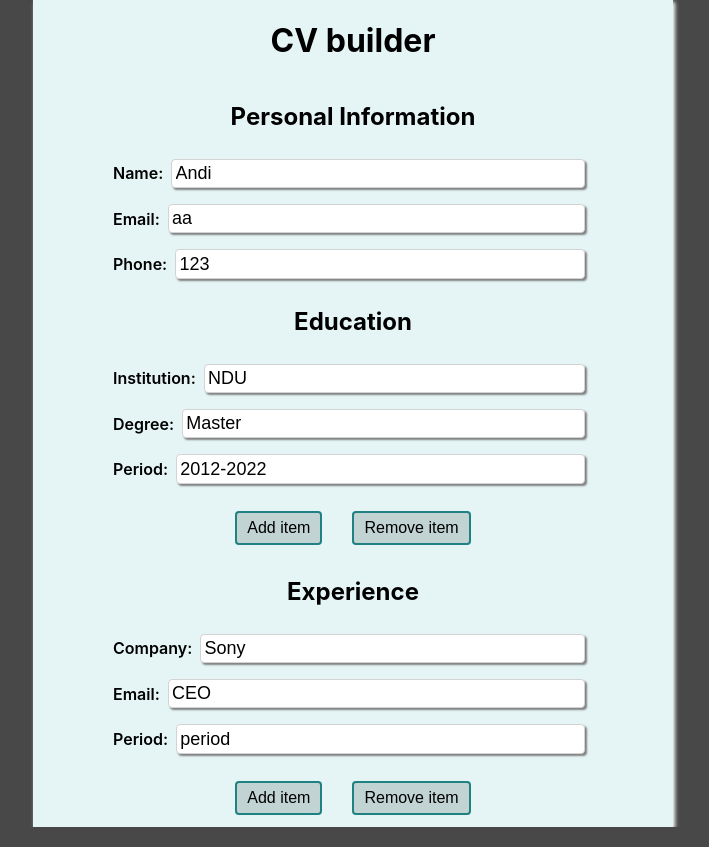
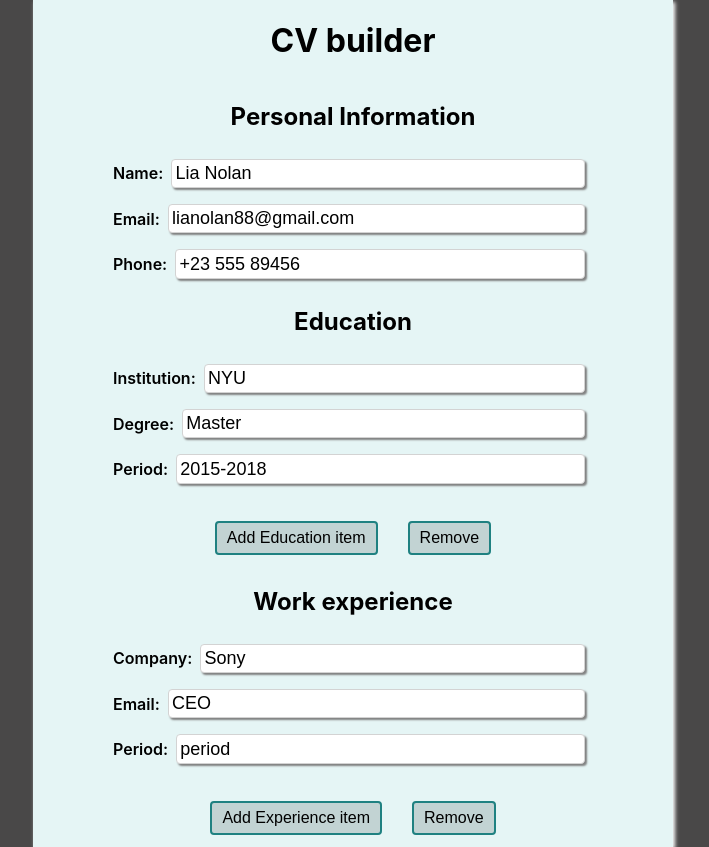
Before and after one commit to GitHubBlues/TOP_CV_maker, a React (Create React App) app: page / in a window 1280 px wide. Shown: the whole page, without its empty margins (287-996 px from the left). Built offline with nearby package versions, Linux system fonts and the light colour scheme.

Commit message:
Use react functions instead of classes

```diff
--- a/src/App.js
+++ b/src/App.js
@@ -1,86 +1,150 @@
 import './styles/App.css';
-import React, {Component} from "react";
+import React, {useState, useEffect} from "react";
 import Education from "./components/Education.js"
 import Experience from "./components/Experience.js"
 import Personal from "./components/Personal.js"
 
+const App = ()=> {
+  const [nbEducation, setNbEducation] = useState(1);
+  const [nbExperience, setNbExperience] = useState(1);
+  const [groupEducation, setgroupEducation] = useState( [1] );
+  const [groupExperience, setgroupExperience] = useState( [1] );
 
-class App extends Component {
-  constructor(props) {
-    super(props);
-    this.state = {
-      "nbEducation": 1,
-      "nbExperience": 1
+  function repeatItemsEd() {
+    let tmp = [];
+    if (nbEducation<1) setNbEducation(0);
+
+    for (let i=1; i<= nbEducation; i++) {
+        if (i ===1 ){
+          tmp.push(<h2>Education</h2>) ;
+        }
+        tmp.push(<Education key={i} number={i} />);
     };
-    this.addItem = this.addItem.bind(this);
-    this.deleteItem = this.deleteItem.bind(this);
+    tmp.push(
+      <div className="btn-container">
+        <button className="btn-add" name="nbEducation" onClick={() => setNbEducation( nbEducation + 1)}>Add Education item</button>
+        <button className="btn-del" name="nbEducation" onClick={() => setNbEducation( nbEducation - 1)}>Remove</button>
+    </div>
+    );
+    setgroupEducation( tmp );
   };
 
-
-  addItem(event){
-    if (event.target.name === "nbEducation") {
-        this.setState( { [event.target.name]: this.state.nbEducation+1} );
-    } else {
-        this.setState( { [event.target.name]: this.state.nbExperience+1} );
-    }
+  function repeatItemsEx() {
+    let tmp = [];
+    if (nbExperience<1) setNbExperience(0);
+    for (let i=1; i<= nbExperience; i++) {
+       if (i===1) {
+        tmp.push(<h2>Work experience</h2>) ;
+       }
+       tmp.push(<Experience key={i} number={i} />);
+    };
+    tmp.push(
+      <div className="btn-container">
+        <button className="btn-add" name="nbExperience" onClick={() => setNbExperience( nbExperience + 1)}>Add Experience item</button>
+        <button className="btn-del" name="nbExperience" onClick={() => setNbExperience( nbExperience - 1)}>Remove</button>
+    </div>
+    );
+    setgroupExperience( tmp );
   };
 
-
-  deleteItem(event){
-    if (event.target.name === "nbEducation") {
-        console.log( this.state );
-        if (this.state.nbEducation > 0 ) {
-          this.setState( { [event.target.name]: this.state.nbEducation-1} );
-        }
-    } else {
-        if ( this.state.nbExperience > 0 ) {
-          this.setState( { [event.target.name]: this.state.nbExperience-1} );
-      }
-    }
-  };
-
-
-  render(){
-    const setEducation = [];
-    const setExperience = [];
-
-    for (let i = 1; i <= this.state.nbEducation; i += 1) {
-      if (i==1) {
-        setEducation.push(<h2>Education</h2>);
-        setEducation.push(<Education key={i} number={i} />);
-      } else {
-        setEducation.push(<Education key={i} number={i} />);
-      }
-    };
-
-    for (let i = 1; i <= this.state.nbExperience; i += 1) {
-      if (i==1) {
-        setExperience.push(<h2>Experience</h2>);
-        setExperience.push(<Experience key={i} number={i} />);
-      } else {
-        setExperience.push(<Experience key={i} number={i} />);
-      }
-    };
-
+  useEffect(() => {
+    repeatItemsEd();
+    repeatItemsEx();
+  },[nbEducation, nbExperience]);
 
     return (
       <div className="App">
           <h1>CV builder</h1>
           <Personal />
-          {setEducation}
-          <div class="btn-container">
-            <button class="btn-add" name="nbEducation" onClick={this.addItem} >Add item</button>
-            <button class="btn-del" name="nbEducation" onClick={this.deleteItem} >Remove item</button>
-          </div>
-          {setExperience}
-          <div class="btn-container">
-            <button class="btn-add" name="nbExperience" onClick={this.addItem}>Add item</button>
-            <button class="btn-del" name="nbExperience" onClick={this.deleteItem} >Remove item</button>
-          </div>
+          {groupEducation}
+          {/* <div className="btn-container">
+            <button className="btn-add" name="nbEducation" onClick={() => setNbEducation( nbEducation + 1)}>Add item</button>
+            <button className="btn-del" name="nbEducation" onClick={() => setNbEducation( nbEducation - 1)}>Remove item</button>
+          </div> */}
+          {groupExperience}
+          {/* <div className="btn-container">
+            <button className="btn-add" name="nbExperience" onClick={() => setNbExperience( nbExperience + 1)}>Add item</button>
+            <button className="btn-del" name="nbExperience" onClick={() => setNbExperience( nbExperience - 1)} >Remove item</button>
+          </div> */}
       </div>
     );
-  };
-
 };
 
 export default App;
+
+
+// class App extends Component {
+//   constructor(props) {
+//     super(props);
+//     this.state = {
+//       "nbEducation": 1,
+//       "nbExperience": 1
+//     };
+//     this.addItem = this.addItem.bind(this);
+//     this.deleteItem = this.deleteItem.bind(this);
+//   };
+
+
+//   addItem(event){
+//     if (event.target.name === "nbEducation") {
+//         this.setState( { [event.target.name]: this.state.nbEducation+1} );
+//     } else {
+//         this.setState( { [event.target.name]: this.state.nbExperience+1} );
+//     }
+//   };
+
+
+//   deleteItem(event){
+//     if (event.target.name === "nbEducation") {
+//         console.log( this.state );
+//         if (this.state.nbEducation > 0 ) {
+//           this.setState( { [event.target.name]: this.state.nbEducation-1} );
+//         }
+//     } else {
+//         if ( this.state.nbExperience > 0 ) {
+//           this.setState( { [event.target.name]: this.state.nbExperience-1} );
+//       }
+//     }
+//   };
+
+
+//   render(){
+//     const setEducation = [];
+//     const setExperience = [];
+
+//     for (let i = 1; i <= this.state.nbEducation; i += 1) {
+//       if (i==1) {
+//         setEducation.push(<h2>Education</h2>);
+//       }
+//       setEducation.push(<Education key={i} number={i} />);
+//     };
+
+//     for (let i = 1; i <= this.state.nbExperience; i += 1) {
+//       if (i==1) {
+//         setExperience.push(<h2>Experience</h2>);
+//       }
+//       setExperience.push(<Experience key={i} number={i} />);
+//     };
+
+
+//     return (
+//       <div className="App">
+//           <h1>CV builder</h1>
+//           <Personal />
+//           {setEducation}
+//           <div class="btn-container">
+//             <button className="btn-add" name="nbEducation" onClick={this.addItem} >Add item</button>
+//             <button className="btn-del" name="nbEducation" onClick={this.deleteItem} >Remove item</button>
+//           </div>
+//           {setExperience}
+//           <div class="btn-container">
+//             <button className="btn-add" name="nbExperience" onClick={this.addItem}>Add item</button>
+//             <button className="btn-del" name="nbExperience" onClick={this.deleteItem} >Remove item</button>
+//           </div>
+//       </div>
+//     );
+//   };
+
+// };
+
+// export default App;
--- a/src/components/Education.js
+++ b/src/components/Education.js
@@ -1,37 +1,34 @@
-import React, {Component} from "react";
+import React, { useState, useEffect} from "react";
 import '../styles/Education.css';
 
-class Education extends Component {
-    constructor(props){
-        super(props);
-        this.state = {
-            "institutionEd": "NDU",
-            "degreeEd": "Master",
-            "periodEd": "2012-2022"
-        };
-        this.handleChange = this.handleChange.bind(this);
+const Education = () => {
+  const [institutionEd, setInstitution] = useState("NYU");
+  const [degreeEd, setDegree] = useState("Master");
+  const [periodEd, setPeriod] = useState("2015-2018");
+
+  function handleChange(event) {
+    if (event.target.name === "institutionEd") {
+        setInstitution(event.target.value);
+    } else if (event.target.name === "degreeEd") {
+        setDegree(event.target.value);
+    } else if (event.target.name === "periodEd") {
+        setPeriod(event.target.value);
+    }
   };
 
-    handleChange(event) {
-        this.setState({ [event.target.name]: event.target.value });
-    };
-
-    render(){
   return(
     <div className="component-education">
         <label> Institution:
-                    <input onChange={this.handleChange} className="edu-institution" type="text" value={this.state.institutionEd} name="institutionEd" />
+            <input onChange={handleChange} className="edu-institution" type="text" value={institutionEd} name="institutionEd" />
         </label>
         <label> Degree:
-                    <input onChange={this.handleChange} className="edu-degree" type="text" value={this.state.degreeEd} name="degreeEd" />
+            <input onChange={handleChange} className="edu-degree" type="text" value={degreeEd} name="degreeEd" />
         </label>
         <label> Period:
-                    <input onChange={this.handleChange} className="edu-period" type="text" value={this.state.periodEd} name="periodEd" />
+            <input onChange={handleChange} className="edu-period" type="text" value={periodEd} name="periodEd" />
         </label>
     </div>
   );
 };
 
-};
-
 export default Education;
--- a/src/components/Personal.js
+++ b/src/components/Personal.js
@@ -1,38 +1,35 @@
-import React, {Component} from "react";
+import React, { useState, useEffect} from "react";
 import '../styles/Personal.css';
 
-class Personal extends Component {
-    constructor(props){
-        super(props);
-        this.state = {
-            "nameP": "Andi",
-            "emailP": "aa",
-            "phoneP": "123"
-        };
-        this.handleChange = this.handleChange.bind(this);
+const Personal = () => {
+  const [nameP, setName] = useState("Lia Nolan");
+  const [emailP, setEmail] = useState("lianolan88@gmail.com");
+  const [phoneP, setPhone] = useState("+23 555 89456");
 
+  function handleChange(event){
+    if (event.target.name === "nameP") {
+       setName(event.target.value);
+    } else if (event.target.name === "emailP") {
+        setEmail(event.target.value);
+    } else if (event.target.name === "phoneP") {
+        setPhone(event.target.value);
+    }
   };
 
-    handleChange(event) {
-        this.setState({ [event.target.name]: event.target.value });
-    };
-
-    render(){
   return (
     <div className="component-personal">
         <h2>Personal Information</h2>
         <label> Name:
-                <input onChange={this.handleChange} className="personal-name" type="text" value={this.state.nameP} name="nameP" />
+            <input onChange={handleChange} className="personal-name" type="text" value={nameP} name="nameP" />
         </label>
         <label> Email:
-                <input onChange={this.handleChange} className="personal-email" type="text" value={this.state.emailP} name="emailP" />
+            <input onChange={handleChange} className="personal-email" type="text" value={emailP} name="emailP" />
         </label>
         <label> Phone:
-                <input onChange={this.handleChange} className="personal-phone" type="text" value={this.state.phoneP} name="phoneP" />
+            <input onChange={handleChange} className="personal-phone" type="text" value={phoneP} name="phoneP" />
         </label>
     </div>
   );
-    }
 };
 
 export default Personal;
--- a/src/styles/App.css
+++ b/src/styles/App.css
@@ -14,7 +14,7 @@ body {
 }
 
 .btn-container {
-  margin-top: -15px;
+  margin-top: -5px;
   margin-bottom: 10px;
   padding: 2px;
 }
```
Lines whose indentation alone changed are shown as unchanged.
